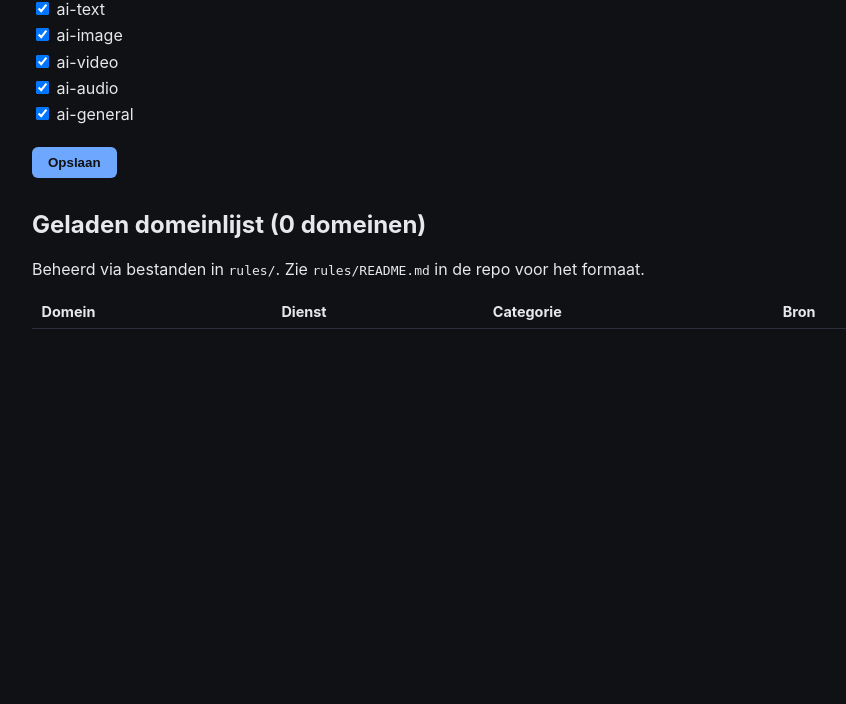
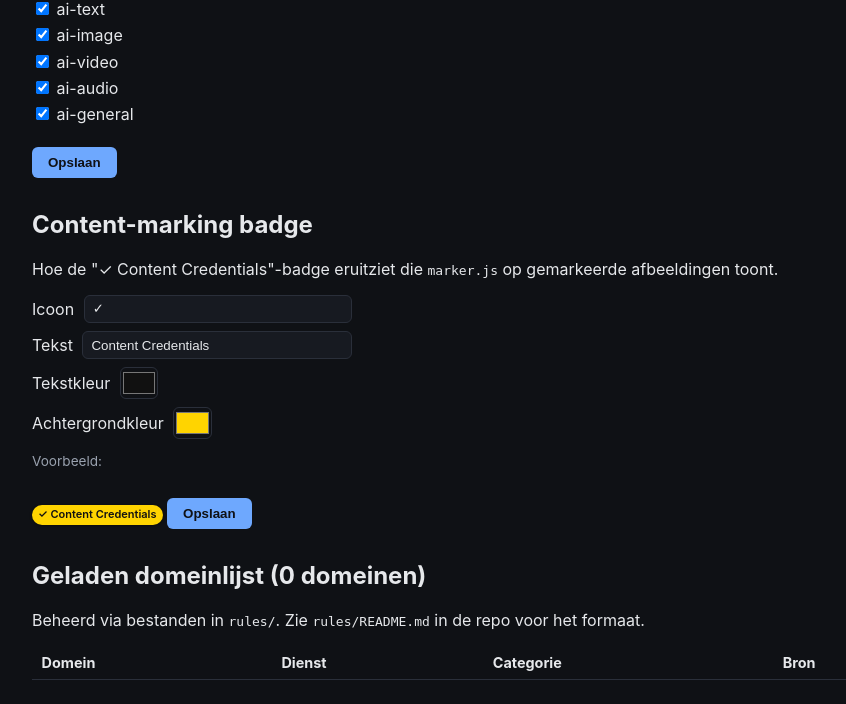
Before and after one commit to marconijmeijer/authentipi, a FastAPI app: page /settings in a window 1280 px wide. Shown: the part 199-903 px from the top of the page, without its empty margins (152-998 px from the left). Before the commit the page ends 528 px from the top, so only its background shows below. Run offline with FastAPI, Linux system fonts and the light colour scheme; data that the repository does not hold is empty; parts of the project's set-up code (start-up, migrations or seed data) failed here and were passed over.

Commit message:
Make the content-marking badge configurable and fix low-contrast default
The old badge used a dark, semi-transparent background with blue text,
which was invisible against dark images -- exactly what was reported.
Default is now a bright yellow background (#ffd400) with near-black text
(#111111) for reliable contrast against arbitrary image content.

Icon, text, text color and background color are now editable from the
Instellingen page (new "Content-marking badge" section with a live
preview), backed by a new MarkerSettings singleton row and a
/api/marker-settings endpoint. marker.js fetches this config on load
(falling back to the same defaults if the request fails) instead of using
hardcoded styling.

Verified via the jsdom harness that badges render with the configured
colors end-to-end against the real backend.

Co-Authored-By: Claude Sonnet 5 <noreply@anthropic.com>

```diff
--- a/app/authentipi/main.py
+++ b/app/authentipi/main.py
@@ -12,7 +12,7 @@ from fastapi.staticfiles import StaticFiles
 from . import log_watcher
 from .db import init_db
 from .rules import ruleset
-from .routers import api, dashboard, marks
+from .routers import api, dashboard, marker_settings, marks
 
 logging.basicConfig(level=logging.INFO)
 
@@ -46,3 +46,4 @@ app.mount("/static", StaticFiles(directory=str(static_dir)), name="static")
 app.include_router(api.router)
 app.include_router(dashboard.router)
 app.include_router(marks.router)
+app.include_router(marker_settings.router)
--- a/app/authentipi/static/style.css
+++ b/app/authentipi/static/style.css
@@ -114,6 +114,38 @@ p.hint { color: var(--muted); font-size: 0.85rem; }
   margin: 0.4rem 0;
 }
 
+.field-row {
+  display: flex;
+  align-items: center;
+  gap: 0.6rem;
+  margin: 0.5rem 0;
+  max-width: 320px;
+}
+.field-row input[type="text"] {
+  flex: 1;
+  background: var(--panel);
+  border: 1px solid var(--border);
+  color: var(--text);
+  padding: 0.35rem 0.5rem;
+  border-radius: 6px;
+}
+.field-row input[type="color"] {
+  width: 2.4rem;
+  height: 2rem;
+  padding: 0;
+  border: 1px solid var(--border);
+  border-radius: 6px;
+  background: none;
+}
+
+.marker-preview {
+  display: inline-block;
+  padding: 2px 6px;
+  border-radius: 999px;
+  font: 600 11px/1.4 -apple-system, BlinkMacSystemFont, sans-serif;
+  box-shadow: 0 1px 3px rgba(0, 0, 0, 0.4);
+}
+
 form button {
   margin-top: 1rem;
   background: var(--accent);
--- a/app/authentipi/templates/settings.html
+++ b/app/authentipi/templates/settings.html
@@ -11,6 +11,34 @@
         {{ c.category }}
       </label>
       {% endfor %}
+      <button type="submit">Opslaan</button>
+    </form>
+  </section>
+
+  <section>
+    <h2>Content-marking badge</h2>
+    <p>Hoe de "✓ Content Credentials"-badge eruitziet die <code>marker.js</code> op gemarkeerde afbeeldingen toont.</p>
+    <form method="post" action="/settings/marker">
+      <label class="field-row">
+        Icoon
+        <input type="text" name="icon" value="{{ marker.icon }}" maxlength="4" size="4" id="marker-icon" />
+      </label>
+      <label class="field-row">
+        Tekst
+        <input type="text" name="text" value="{{ marker.text }}" maxlength="60" id="marker-text" />
+      </label>
+      <label class="field-row">
+        Tekstkleur
+        <input type="color" name="text_color" value="{{ marker.text_color }}" id="marker-text-color" />
+      </label>
+      <label class="field-row">
+        Achtergrondkleur
+        <input type="color" name="bg_color" value="{{ marker.bg_color }}" id="marker-bg-color" />
+      </label>
+
+      <p class="hint">Voorbeeld:</p>
+      <div id="marker-preview" class="marker-preview"></div>
+
       <button type="submit">Opslaan</button>
     </form>
   </section>
@@ -34,4 +62,25 @@
       </tbody>
     </table>
   </section>
+
+  <script>
+    (function () {
+      var icon = document.getElementById("marker-icon");
+      var text = document.getElementById("marker-text");
+      var textColor = document.getElementById("marker-text-color");
+      var bgColor = document.getElementById("marker-bg-color");
+      var preview = document.getElementById("marker-preview");
+
+      function render() {
+        preview.textContent = (icon.value ? icon.value + " " : "") + text.value;
+        preview.style.color = textColor.value;
+        preview.style.background = bgColor.value;
+      }
+
+      [icon, text, textColor, bgColor].forEach(function (el) {
+        el.addEventListener("input", render);
+      });
+      render();
+    })();
+  </script>
 {% endblock %}
```
Also changed, not shown: app/authentipi/models.py (+13 -0 lines), app/authentipi/routers/dashboard.py (+25 -2 lines), app/authentipi/routers/marker_settings.py (added, +56 -0 lines), app/authentipi/static/marker.js (+21 -2 lines).
